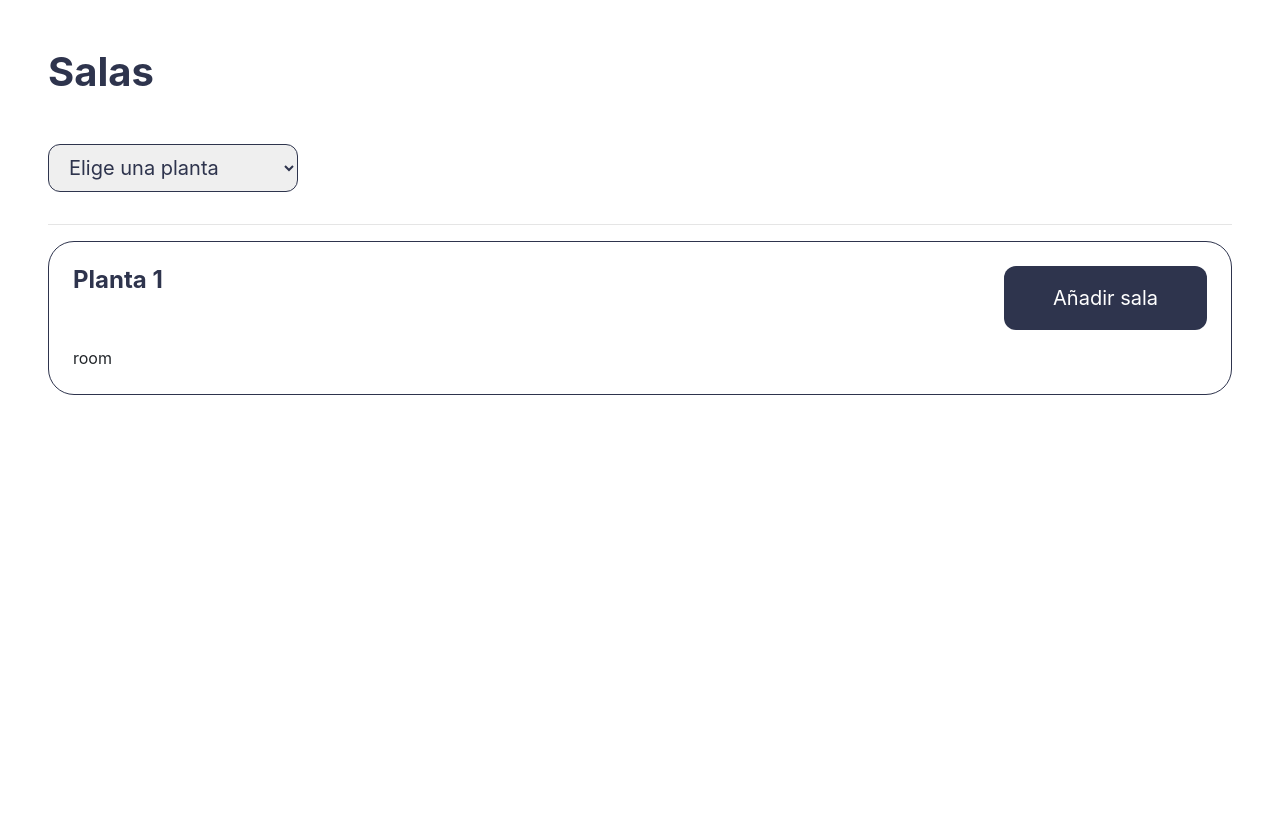
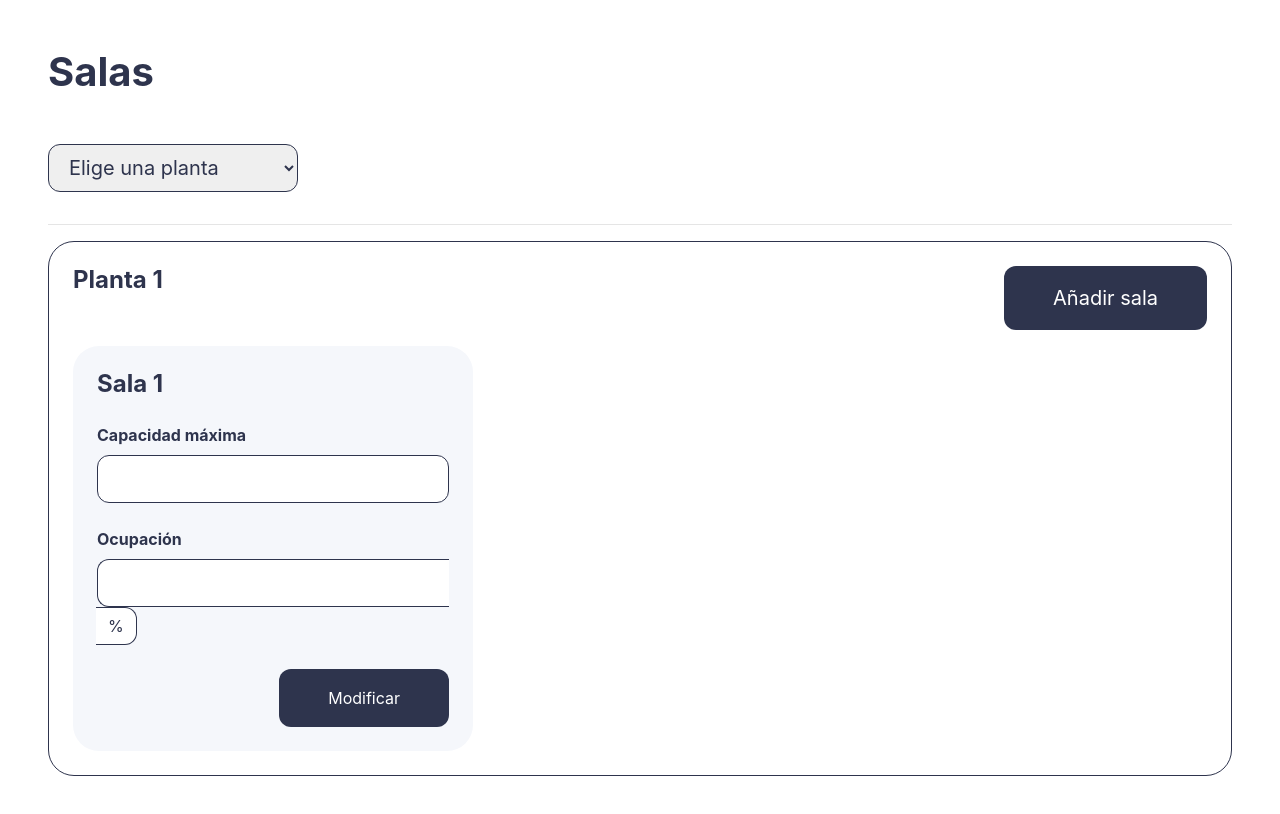
Before and after one commit to Im087/control-salas, a Vue app: page / in a window 1280 px wide. Shown: the top 814 px of the page. Built offline with nearby package versions, Linux system fonts and the light colour scheme.

Commit message:
update room component

```diff
--- a/src/components/RoomComp/RoomComp.vue
+++ b/src/components/RoomComp/RoomComp.vue
@@ -1,6 +1,20 @@
 <template>
-  <div>
-    room
+  <div class="room-comp d-flex flex-column p-4">
+    <h3 class="room-comp_title mb-4">Sala 1</h3>
+    <div class="d-flex flex-column mb-4">
+      <label class="room-comp_label" for="capacity">Capacidad máxima</label>
+      <input type="tel" class="room-comp_input form-control-lg" id="capacity">
+    </div>
+    <div class="d-fle flex-column mb-4">
+      <label class="room-comp_label" for="occupation">Ocupación</label>
+      <div class="input-group">
+        <input type="tel" class="room-comp_input room-comp_input-prepend form-control-lg" id="occupation">
+        <div class="input-group-append">
+          <div class="room-comp_append input-group-text">%</div>
+        </div>
+      </div>
+    </div>
+    <button class="room-comp_modify-button btn align-self-end px-5 py-3" type="button">Modificar</button>
   </div>
 </template>
 
@@ -15,6 +29,48 @@ export default defineComponent({
 });
 </script>
 
-<style>
+<style lang="scss" scoped>
+.room-comp {
+  max-width: 400px;
+  border-radius: 26px;
+  background-color: #f5f7fb;
 
+  &_title {
+    font-size: 1.5rem;
+    font-weight: bold;
+    color: #2e344d;
+  }
+
+  &_label {
+    font-weight: bold;
+    color: #2e344d;
+  }
+
+  &_input {
+    border: #2e344d 1px solid;
+    border-radius: 12px;
+    color: #2e344d;
+  }
+
+  &_input-prepend {
+    border-right: none;
+    border-top-right-radius: 0;
+    border-bottom-right-radius: 0;
+    flex: 1 1 auto;
+  }
+
+  &_append {
+    background-color: #fff;
+    border: #2e344d 1px solid;
+    border-left: none;
+    border-radius: 12px;
+    color: #2e344d;
+  }
+
+  &_modify-button {
+    background-color: #2e344d;
+    color: #fff;
+    border-radius: 12px;
+  }
+}
 </style>
```
